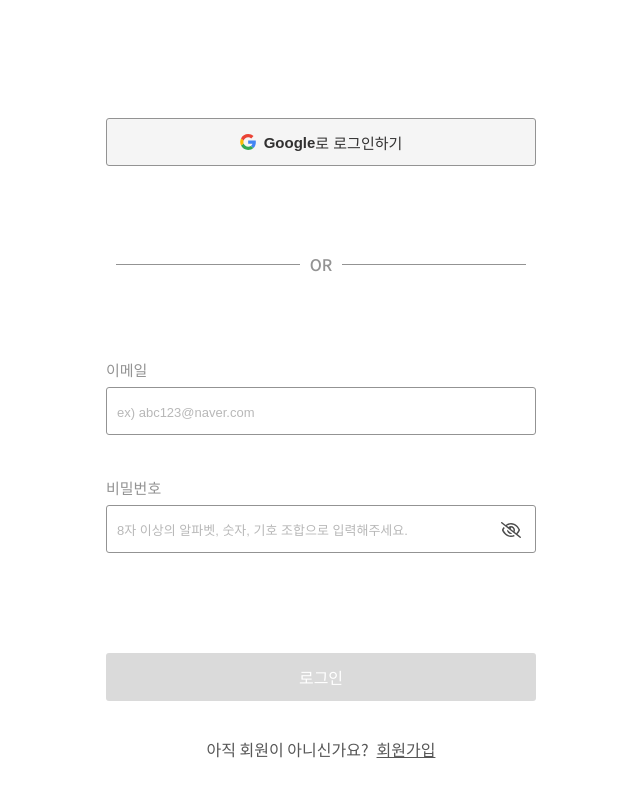
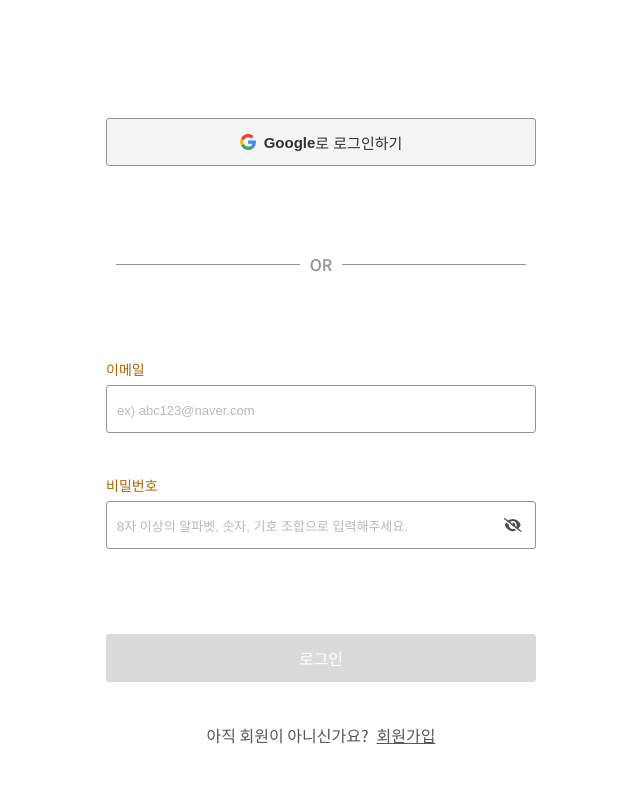
Before and after one commit to SsojjungPark/Bookie-project, a React (Vite) app: page /login in a window 1280 px wide. Shown: the part 222-1018 px from the top of the page, without its empty margins (319-959 px from the left). Built offline with nearby package versions, Linux system fonts and the light colour scheme; the HTML template or start-up script is replaced by a standard one; a web font is replaced by a local one.

Commit message:
Login - label css 변경

```diff
--- a/src/pages/Login.tsx
+++ b/src/pages/Login.tsx
@@ -1,8 +1,7 @@
 import styled from '@emotion/styled';
 import { ReactComponent as GoogleLogo } from '../assets/googleLogo.svg';
 import { FontAwesomeIcon } from '@fortawesome/react-fontawesome';
-import { faCircleExclamation } from '@fortawesome/free-solid-svg-icons';
-import { faEye, faEyeSlash } from '@fortawesome/free-regular-svg-icons';
+import { faCircleExclamation, faEye, faEyeSlash } from '@fortawesome/free-solid-svg-icons';
 import { Link } from 'react-router-dom';
 import { useForm, SubmitHandler } from 'react-hook-form';
 import { useState } from 'react';
@@ -51,7 +50,6 @@ const Login = () => {
           <LoginFormWrapper>
             <form onSubmit={handleSubmit(onSubmit)}>
               <LoginFormBlock>
-                <Label>이메일</Label>
                 <Input
                   {...register('email', {
                     required: '이메일을 다시 입력해주세요.',
@@ -60,6 +58,7 @@ const Login = () => {
                   type="text"
                   placeholder="ex) abc123@naver.com"
                 />
+                <Label>이메일</Label>
                 {errors.email && (
                   <ErrorMessage>
                     <ErrorIcon icon={faCircleExclamation} />
@@ -68,7 +67,6 @@ const Login = () => {
                 )}
               </LoginFormBlock>
               <LoginFormBlock>
-                <Label>비밀번호</Label>
                 <Input
                   {...register('password', {
                     required: '비밀번호를 다시 입력해주세요.',
@@ -79,6 +77,7 @@ const Login = () => {
                   placeholder="8자 이상의 알파벳, 숫자, 기호 조합으로 입력해주세요."
                   autoComplete="off"
                 />
+                <Label>비밀번호</Label>
                 <PasswordIcon onClick={togglePwVisibility}>{showPassword ? eye : eyeSlash}</PasswordIcon>
                 {errors.password && (
                   <ErrorMessage>
@@ -94,7 +93,7 @@ const Login = () => {
         </LoginOptionWrapper>
 
         <MoveToSignup>
-          아직 회원이 아니신가요?<span>회원가입</span>
+          아직 회원이 아니신가요?<MoveToSignupLink to="/signup">회원가입</MoveToSignupLink>
         </MoveToSignup>
       </LoginWrapper>
     </LoginContainer>
@@ -202,16 +201,11 @@ const LoginFormBlock = styled.div`
   clear: both;
   display: flex;
   flex-direction: column;
+  padding-top: 23px;
 
   &:not(:last-of-type) {
     margin-bottom: 45px;
   }
-`;
-
-const Label = styled.label`
-  margin-bottom: 10px;
-  font-size: 15px;
-  color: var(--signup-input);
 `;
 
 const Input = styled.input`
@@ -221,6 +215,7 @@ const Input = styled.input`
   border: 1px solid var(--signup-input);
   border-radius: var(--border-radius);
   font-size: 15px;
+  color: var(--black-color);
   outline: none;
 
   &::placeholder {
@@ -229,14 +224,29 @@ const Input = styled.input`
   }
 
   &:focus {
-    border: 2px solid var(--signup-input);
+    border: 2px solid var(--brown-color);
   }
+
+  &:focus + label {
+    color: var(--logo-color);
+    font-weight: 500;
+  }
+`;
+
+const Label = styled.label`
+  position: absolute;
+  top: 0;
+  left: 0;
+  margin-bottom: 10px;
+  font-size: 14px;
+  color: var(--logo-color);
 `;
 
 const PasswordIcon = styled.i`
   position: absolute;
-  top: 41px;
+  top: 39px;
   right: 15px;
+  font-size: 14px;
   color: #4d4d4d;
 
   &: hover {
@@ -257,7 +267,7 @@ const ErrorMessage = styled.div`
 `;
 
 const LoginBtn = styled.input`
-  margin-top: 100px;
+  margin-top: 85px;
   width: 100%;
   height: 48px;
   border: none;
@@ -281,7 +291,7 @@ const MoveToSignup = styled.div`
   display: flex;
   justify-content: center;
   align-items: center;
-  margin-top: 40px;
+  margin-top: 45px;
   color: #575757;
 
   span {
@@ -294,3 +304,13 @@ const MoveToSignup = styled.div`
     font-weight: 500;
   }
 `;
+
+const MoveToSignupLink = styled(Link)`
+  margin-left: 8px;
+  color: #575757;
+
+  &: hover {
+    cursor: pointer;
+    font-weight: 500;
+  }
+`;
```
